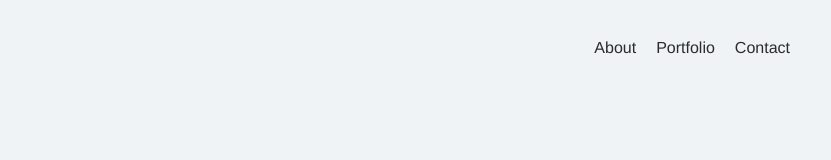
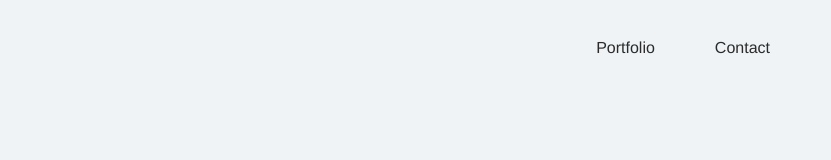
Before and after one commit to chezapangestu/web-porto-html, a plain HTML site: page index.html in a window 1280 px wide. Shown: the top 160 px of the page, without its empty margins (224-1055 px from the left). Drawn offline with Linux system fonts and the light colour scheme.

Commit message:
menghapus 1 menu navbar

```diff
--- a/index.html
+++ b/index.html
@@ -38,7 +38,7 @@ li a {
   display: block;
   color: #2B2B2B;
   text-align: center;
-  padding: 14px 10px;
+  padding: 14px 30px;
   text-decoration: none;
 }
 
@@ -126,7 +126,6 @@ li a:hover:not(.active) {
   <ul>
     <li><a href="#contact">Contact</a></li>
     <li><a href="#portfolio">Portfolio</a></li>
-    <li><a href="#home">About</a></li>
   </ul>
   <!--  -->
 
```
